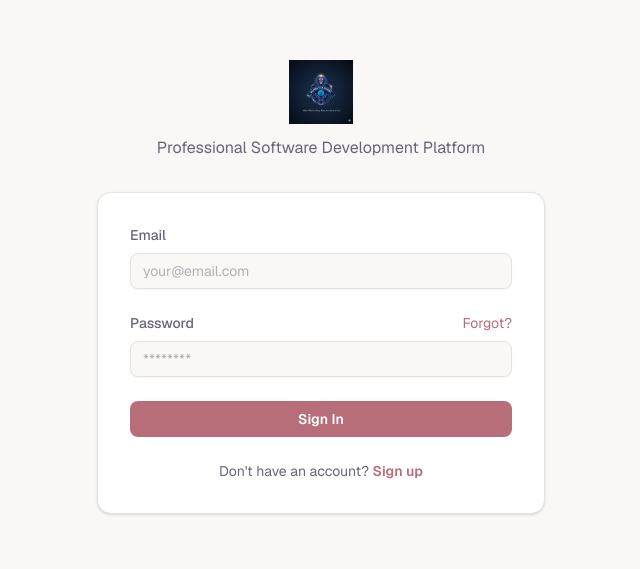
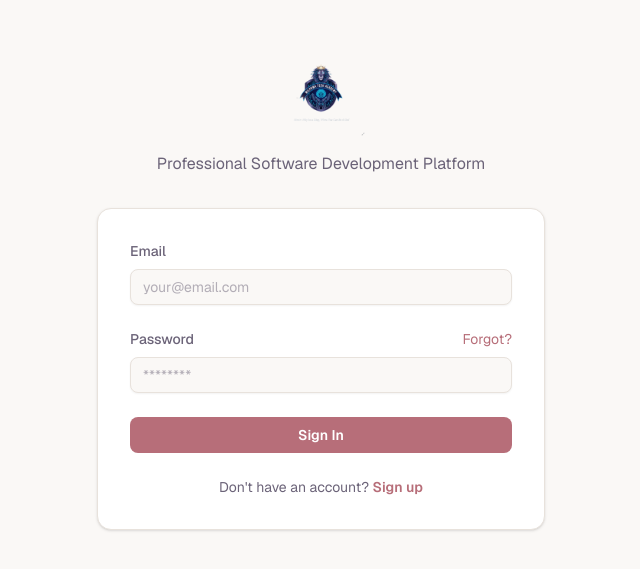
Before and after one commit to wilpowatech/wilpowa-tech-acad, a Next.js app: page /auth/login in a window 1280 px wide. Shown: the part 113-682 px from the top of the page, without its empty margins (319-959 px from the left). Built offline with nearby package versions, Linux system fonts and the light colour scheme; no server answers.

Commit message:
feat: update logo and adjust sizing across components
Replace logo with transparent background and adjust dimensions.

Co-authored-by: Osakpamukhoko William Ofiare <96081824+wilpowatech@users.noreply.github.com>

```diff
--- a/app/page.tsx
+++ b/app/page.tsx
@@ -109,9 +109,9 @@ export default function Home() {
             <Image
               src="/logo.png"
               alt="Wilpowa Tech Academy"
-              width={320}
-              height={90}
-              className="h-24 w-auto object-contain mx-auto drop-shadow-[0_2px_12px_rgba(0,0,0,0.6)]"
+              width={200}
+              height={200}
+              className="h-40 w-auto object-contain mx-auto drop-shadow-[0_2px_20px_rgba(0,0,0,0.6)]"
               priority
             />
           </div>
--- a/components/auth/login.tsx
+++ b/components/auth/login.tsx
@@ -62,9 +62,9 @@ export function Login() {
         <Image
           src="/logo.png"
           alt="Wilpowa Tech Academy"
-          width={240}
-          height={66}
-          className="h-16 w-auto object-contain mb-3"
+          width={120}
+          height={120}
+          className="h-24 w-auto object-contain mb-3"
           priority
         />
         <p className="text-muted-foreground">Professional Software Development Platform</p>
--- a/components/navbar.tsx
+++ b/components/navbar.tsx
@@ -66,11 +66,12 @@ export default function Navbar() {
           <Image
             src="/logo.png"
             alt="Wilpowa Tech Academy"
-            width={240}
-            height={64}
-            className="h-14 w-auto object-contain drop-shadow-md"
+            width={56}
+            height={56}
+            className="h-12 w-auto object-contain drop-shadow-md"
             priority
           />
+          <span className="text-white font-bold text-lg tracking-wide hidden sm:inline">Wilpowa Tech Academy</span>
         </Link>
 
         {/* Center: Nav Links (desktop) */}
```
Also changed, not shown: public/logo.png.
